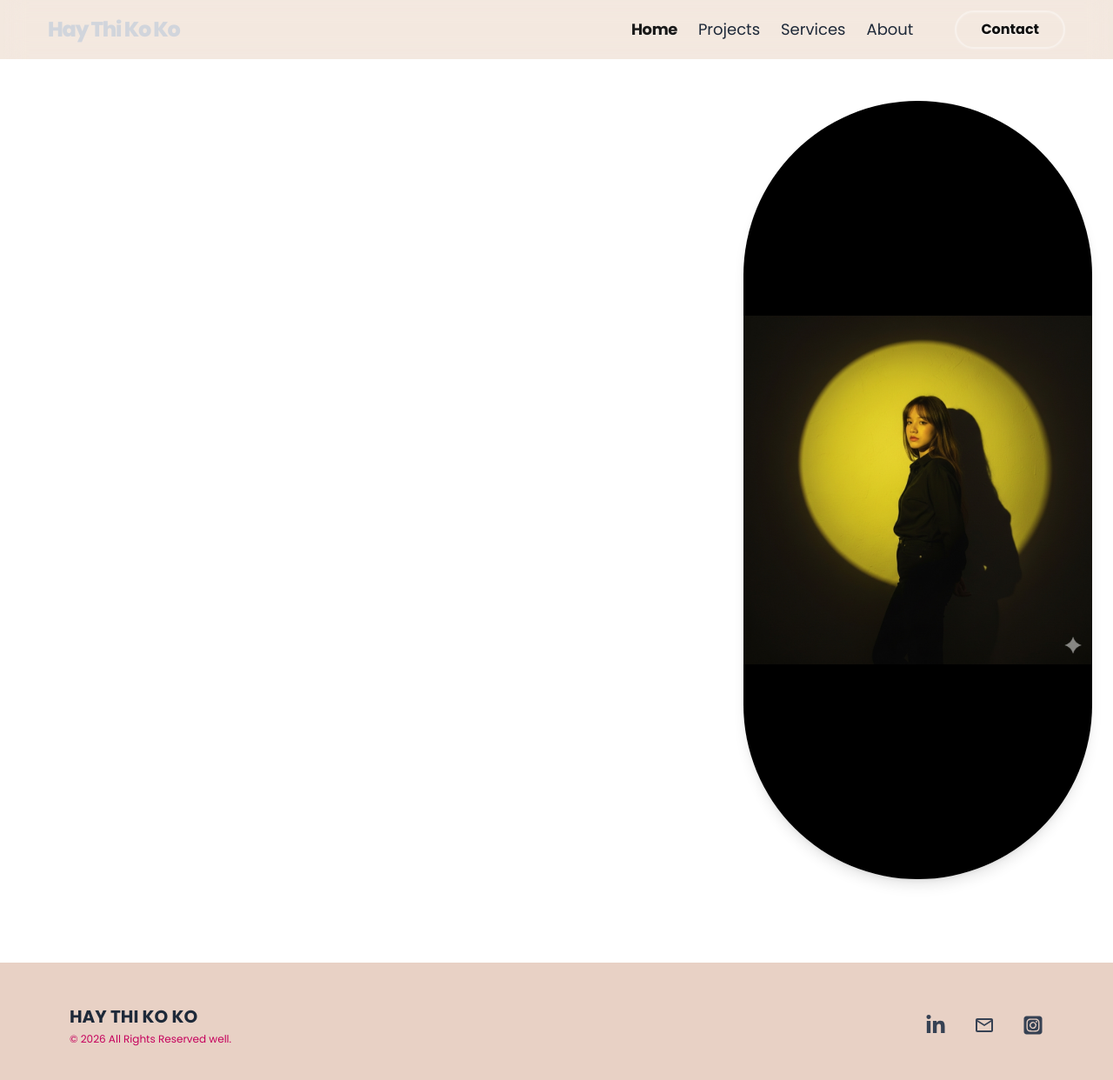
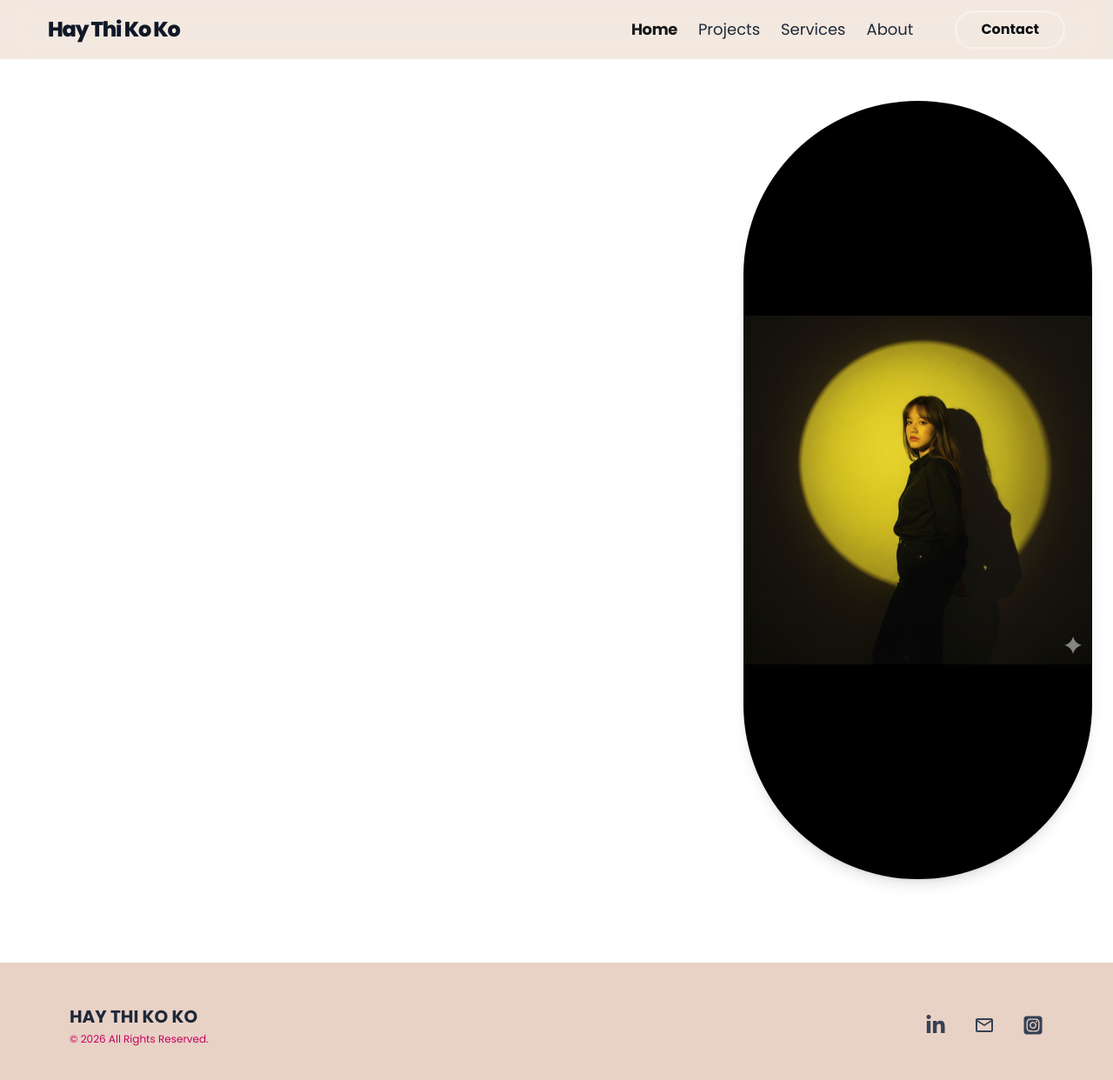
Before and after one commit to kyawzawlwin1/haythikokopage, a React (Vite) app: page /about in a window 1280 px wide. Shown: the top 1242 px of the page at 87% size. Built offline with nearby package versions, Linux system fonts and the light colour scheme.

Commit message:
feat:fix some parts

```diff
--- a/src/components/Footer.jsx
+++ b/src/components/Footer.jsx
@@ -17,7 +17,7 @@ const Footer = () => {
           </span>
 
           <p className="text-pink-700 text-xs mt-1">
-            © 2026 All Rights Reserved well.
+            © 2026 All Rights Reserved.
           </p>
         </div>
         {/* Metallic Social Icons */}
--- a/src/components/Header.jsx
+++ b/src/components/Header.jsx
@@ -15,7 +15,7 @@ const Header = () => {
           <div className="">
             <a
               className="
-    font-poppins font-extrabold text-gray-300 text-2xl tracking-tighter cursor-pointer hover:opacity-80 transition-opacity
+    font-poppins font-extrabold text-gray-900 text-2xl tracking-tighter cursor-pointer hover:opacity-80 transition-opacity
   "
             >
               Hay Thi Ko Ko
```
